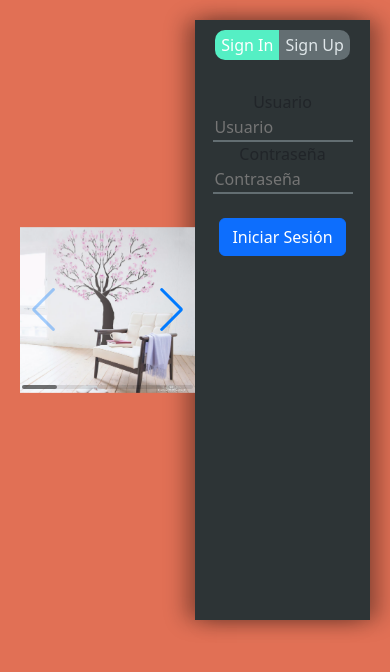
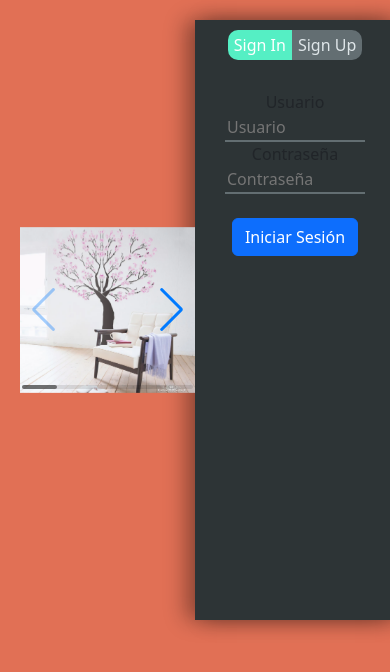
Before and after one commit to joaquin-espinosa733/login, a React (Vite) app: page / in a window 390 px wide. Shown: the top 672 px of the page. Built offline with nearby package versions, Linux system fonts and the light colour scheme.

Commit message:
transition

```diff
--- a/src/components/SignUp/AuthForm.module.css
+++ b/src/components/SignUp/AuthForm.module.css
@@ -19,7 +19,7 @@
         align-items: center;
         margin-top: 20px;
         background-color: #2d3436;
-        max-width: 300px;
+        width: 200px;
         /* Aquí defines el ancho máximo que deseas */
         height: 600px;
         /* Para centrarlo horizontalmente */
```
